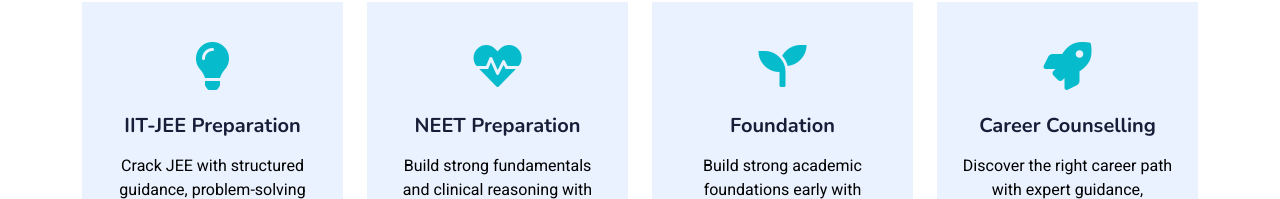
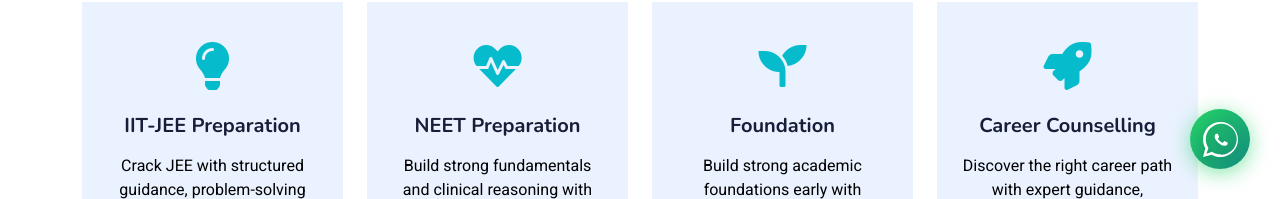
Before and after one commit to rackson3861/adhyant, a React (Vite) app: page / in a window 1280 px wide. Shown: the part 601-800 px from the top of the page. Built offline with nearby package versions, Linux system fonts and the light colour scheme.

Commit message:
fix: whatsapp button

```diff
--- a/src/App.css
+++ b/src/App.css
@@ -17,3 +17,64 @@
 .service-item p{
     color: black;
 }
+
+/* WhatsApp Floating Button */
+.whatsapp-float {
+    position: fixed;
+    bottom: 30px;
+    right: 30px;
+    width: 60px;
+    height: 60px;
+    background: linear-gradient(135deg, #25D366 0%, #128C7E 100%);
+    color: white;
+    border-radius: 50%;
+    text-align: center;
+    font-size: 30px;
+    box-shadow: 0 4px 20px rgba(37, 211, 102, 0.4);
+    z-index: 1000;
+    transition: all 0.3s ease;
+    display: flex;
+    align-items: center;
+    justify-content: center;
+    cursor: pointer;
+    animation: pulse 2s infinite;
+}
+
+.whatsapp-float:hover {
+    transform: scale(1.1);
+    box-shadow: 0 6px 30px rgba(37, 211, 102, 0.6);
+    background: linear-gradient(135deg, #128C7E 0%, #25D366 100%);
+}
+
+.whatsapp-icon {
+    width: 35px;
+    height: 35px;
+    filter: drop-shadow(0 2px 4px rgba(0, 0, 0, 0.2));
+}
+
+@keyframes pulse {
+    0% {
+        box-shadow: 0 4px 20px rgba(37, 211, 102, 0.4);
+    }
+    50% {
+        box-shadow: 0 4px 20px rgba(37, 211, 102, 0.7), 0 0 0 10px rgba(37, 211, 102, 0);
+    }
+    100% {
+        box-shadow: 0 4px 20px rgba(37, 211, 102, 0.4);
+    }
+}
+
+/* Mobile responsive */
+@media screen and (max-width: 768px) {
+    .whatsapp-float {
+        bottom: 20px;
+        right: 20px;
+        width: 50px;
+        height: 50px;
+    }
+
+    .whatsapp-icon {
+        width: 28px;
+        height: 28px;
+    }
+}
--- a/src/App.jsx
+++ b/src/App.jsx
@@ -16,7 +16,7 @@
 import Fullstack from "./Components/Course/Fullstack";
 import Programming from "./Components/Course/Programming";
 import ShowBook from "./Components/Ebook/ShowBook";
-import BotpressChatbot from "./Components/Ebook/BotpressChatbot";
+import WhatsAppButton from "./Components/Pages/WhatsAppButton";
 import Reactjs from "./Components/Course/Reactjs";
 import Express from "./Components/Course/Express";
 import Nodejs from "./Components/Course/Nodejs";
@@ -101,7 +101,7 @@
           <Route path="*" element={<ErrorPage />} />
         </Routes>
       </BrowserRouter>
-      <BotpressChatbot />
+      <WhatsAppButton />
     </>
   );
 }
--- /dev/null
+++ b/src/Components/Pages/WhatsAppButton.jsx
@@ -0,0 +1,31 @@
+import React from 'react';
+
+const WhatsAppButton = () => {
+  const phoneNumber = '919085287242'; // WhatsApp format: country code + number (without +)
+  const message = "Hello, I'm interested in learning more about Adhyant's programs and would love to explore how you can help me achieve my academic goals. Could you please share more details?";
+  const encodedMessage = encodeURIComponent(message);
+  const whatsappUrl = `https://wa.me/${phoneNumber}?text=${encodedMessage}`;
+
+  return (
+    <a
+      href={whatsappUrl}
+      target="_blank"
+      rel="noopener noreferrer"
+      className="whatsapp-float"
+      aria-label="Chat on WhatsApp"
+    >
+      <svg
+        viewBox="0 0 32 32"
+        xmlns="http://www.w3.org/2000/svg"
+        className="whatsapp-icon"
+      >
+        <path
+          fill="currentColor"
+          d="M16 0c-8.837 0-16 7.163-16 16 0 2.825 0.737 5.607 2.137 8.048l-2.137 7.952 7.933-2.127c2.42 1.37 5.173 2.127 8.067 2.127 8.837 0 16-7.163 16-16s-7.163-16-16-16zM16 29.467c-2.482 0-4.908-0.646-7.07-1.87l-0.507-0.292-5.293 1.785 1.839-5.28-0.321-0.532c-1.364-2.257-2.081-4.832-2.081-7.479 0-7.793 6.34-14.133 14.133-14.133s14.133 6.34 14.133 14.133-6.34 14.133-14.133 14.133zM21.933 18.507c-0.291-0.147-1.725-0.852-1.993-0.948-0.267-0.099-0.461-0.147-0.656 0.147s-0.753 0.948-0.923 1.144c-0.17 0.196-0.339 0.221-0.631 0.073-0.291-0.147-1.229-0.453-2.341-1.445-0.865-0.771-1.449-1.723-1.619-2.015s-0.018-0.452 0.128-0.598c0.132-0.132 0.291-0.344 0.437-0.516 0.147-0.17 0.196-0.291 0.293-0.487 0.099-0.196 0.049-0.367-0.025-0.516s-0.656-1.582-0.899-2.167c-0.236-0.569-0.476-0.492-0.656-0.501-0.17-0.008-0.364-0.010-0.559-0.010s-0.516 0.073-0.786 0.367c-0.267 0.291-1.023 1.001-1.023 2.441s1.048 2.832 1.194 3.027c0.147 0.196 2.067 3.156 5.008 4.426 0.699 0.303 1.245 0.484 1.67 0.619 0.703 0.223 1.342 0.191 1.847 0.116 0.564-0.084 1.725-0.706 1.968-1.387s0.243-1.267 0.17-1.387c-0.073-0.123-0.267-0.196-0.559-0.344z"
+        />
+      </svg>
+    </a>
+  );
+};
+
+export default WhatsAppButton;
```
